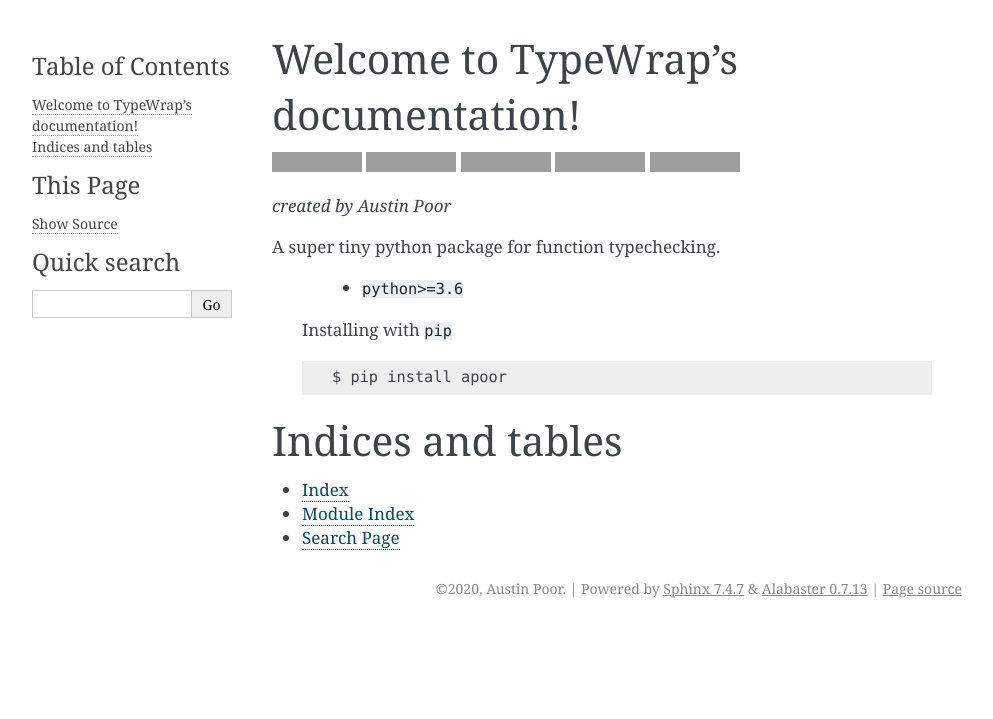
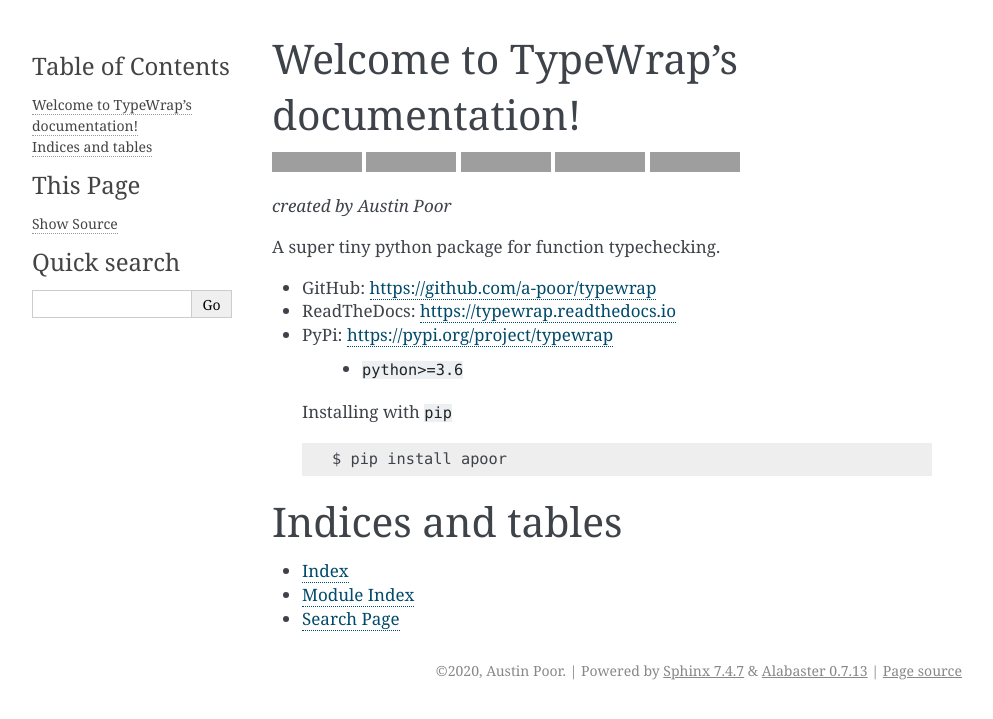
Before and after one commit to a-poor/typewrap, a Sphinx documentation site: the page built from docs/index.rst, in a window 1280 px wide, cut to the strip 0-719 px from the top of the page. Shown: the whole strip, without its empty margins (148-1141 px from the left). Built offline with Sphinx 7.4.7, drawn with Linux system fonts in a browser that asks for light colours; grey boxes are pictures that could not be loaded.

Commit message:
Updating docs

```diff
--- a/docs/index.rst
+++ b/docs/index.rst
@@ -26,9 +26,10 @@
 
 A super tiny python package for function typechecking.
 
- ============================
- Requirements & Installation
- ============================
+* GitHub: https://github.com/a-poor/typewrap
+* ReadTheDocs: https://typewrap.readthedocs.io
+* PyPi: https://pypi.org/project/typewrap
+
 
  Requirements
  -------------
```
Also changed, not shown: README.md (+1 -1 lines).
